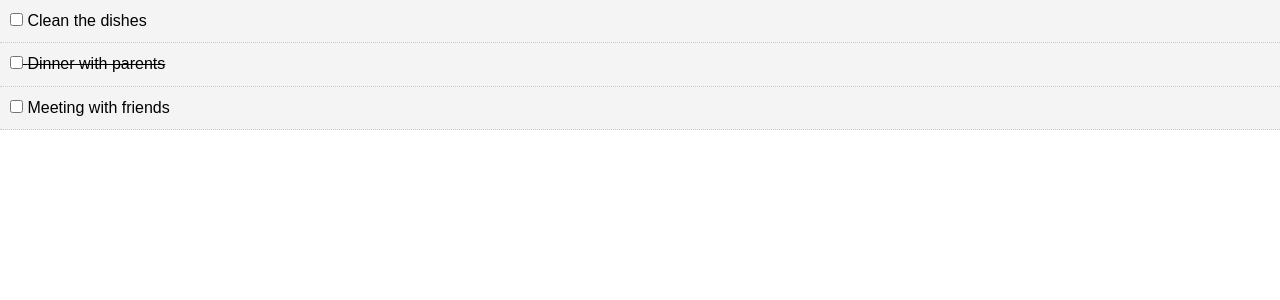
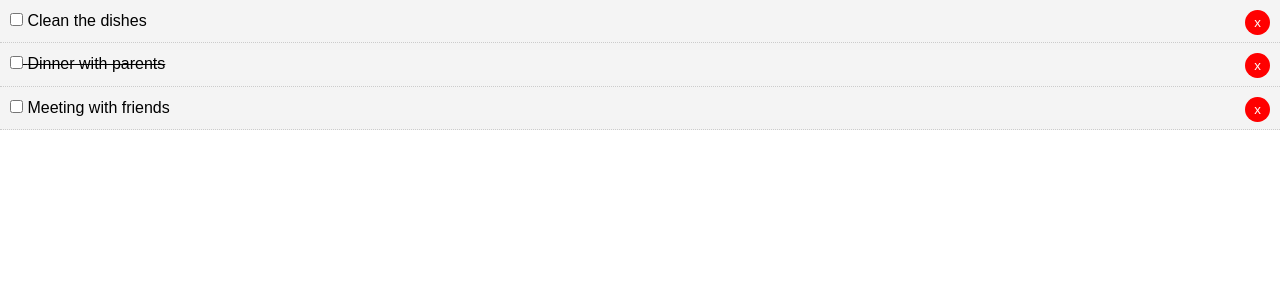
Before and after one commit to aasirah93/React_ToDoList, a React (Create React App) app: page / in a window 1280 px wide. Shown: the top 300 px of the page. Built offline with nearby package versions, Linux system fonts and the light colour scheme.

Commit message:
created the button

```diff
--- a/src/components/Todoitem.js
+++ b/src/components/Todoitem.js
@@ -20,6 +20,7 @@
           <input type="checkbox" onChange={this.props.markComplete.bind
           (this, id)} /> {' '}
           { title }
+          <button style={btnStyle}>x</button>
         </p>
       </div>
       )
@@ -31,4 +32,14 @@
   todo: PropTypes.object.isRequired
 }
 
+const btnStyle = {
+    background: '#ff0000',
+    color: '#fff',
+    border: 'none',
+    padding: '5px 9px',
+    borderRadius: '50%',
+    cursor: 'pointer',
+    float: 'right'
+}
+
 export default TodoItem;
```
